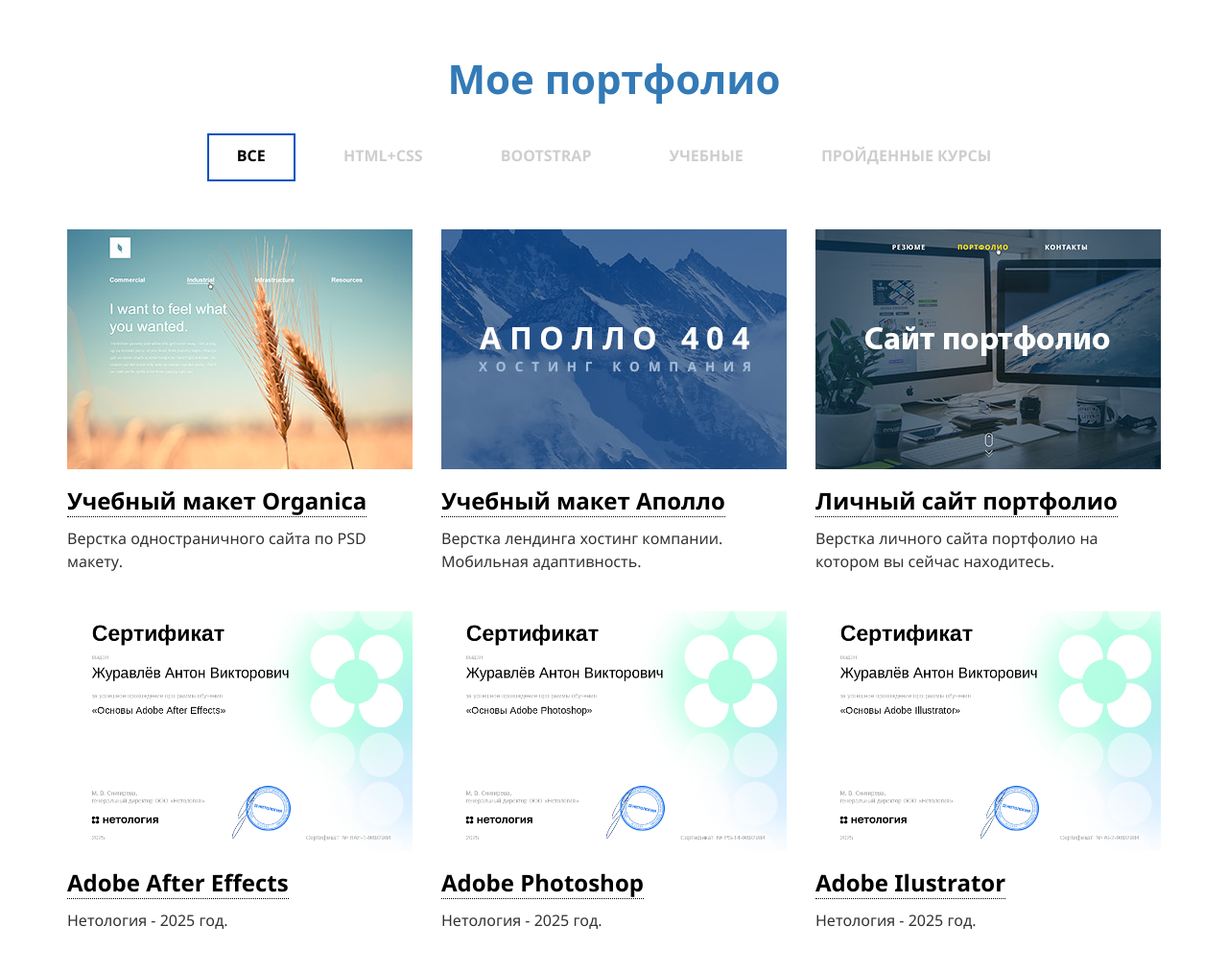
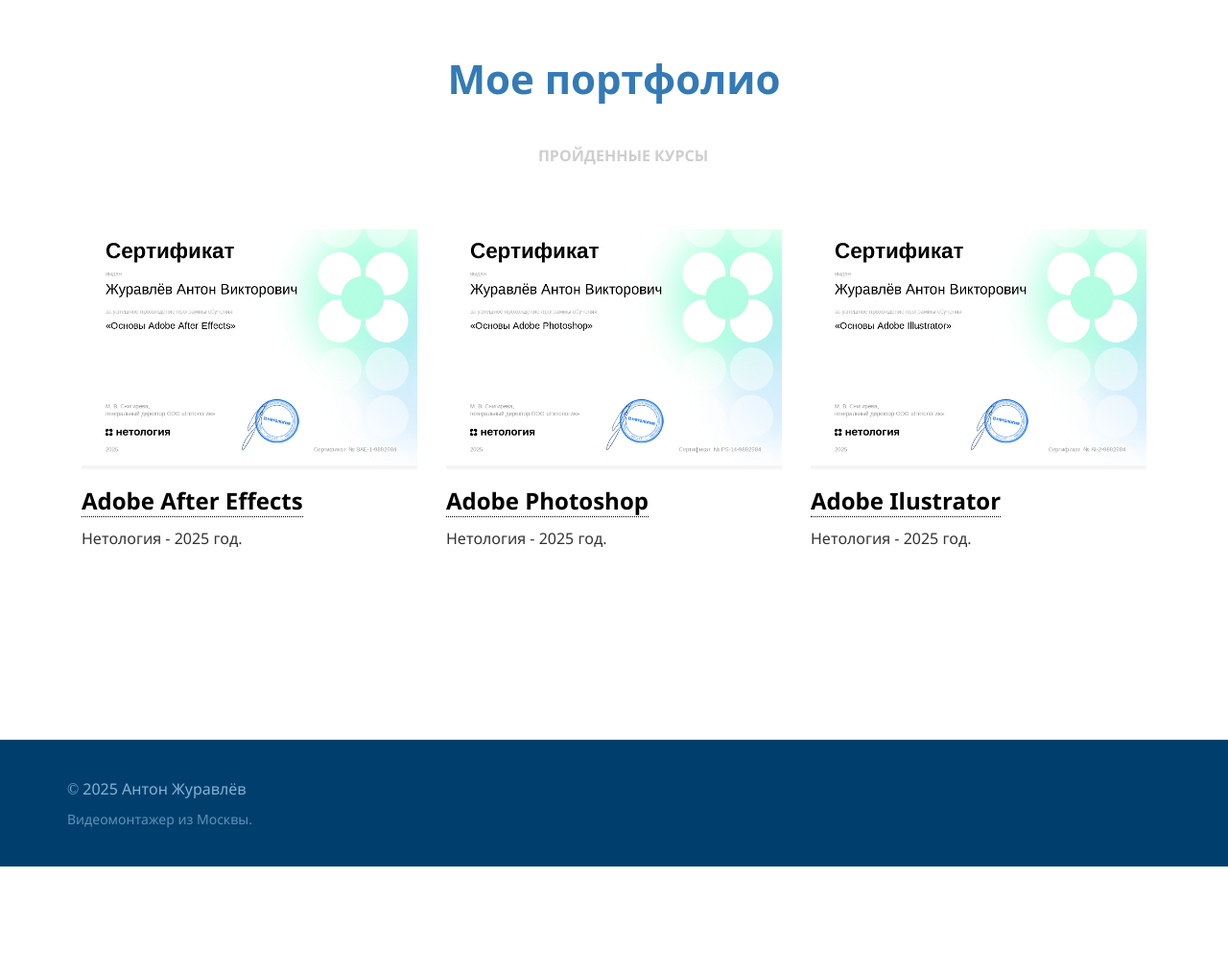
Before and after one commit to laudenn/Zhuravlev, a plain HTML site: page index.html in a window 1280 px wide. Shown: the part 1440-2454 px from the top of the page at 96% size. After the commit the page ends 2343 px from the top, so only its background shows below. Drawn offline with Linux system fonts and the light colour scheme.

Commit message:
Update index.html

```diff
--- a/index.html
+++ b/index.html
@@ -218,86 +218,15 @@
 			<div class="filter-block">
 				<ul class="filter-block__block">
 					<li class="filter-block__element">
-						<span class="filter-block__button filter" data-filter="all">Все</span>
-					</li>
-					<li class="filter-block__element">
-						<span class="filter-block__button filter" data-filter=".html-css">HTML+CSS</span>
-					</li>
-					<li class="filter-block__element">
-						<span class="filter-block__button filter" data-filter=".bootstrap">Bootstrap</span>
-					</li>
-					<li class="filter-block__element">
-						<span class="filter-block__button filter" data-filter=".tutorial">Учебные</span>
+
 					</li>
 					<li class="filter-block__element">
 						<span class="filter-block__button filter" data-filter=".payed">Пройденные курсы</span>
 					</li>
 				</ul>
 			</div>
-			<!-- // Фильтр работ -->
 
-			<!-- Блок - ряд с работами -->
-			<div class="row" id="portfolio-projects">
 
-				<!-- Работа в портфолио -->
-				<div class="col-sm-4 mix html-css tutorial">
-					<div class="portfolio-item">
-						<div class="portfolio-item__image">
-							<a href="usercontent/img/full/organic.mov" class="fancybox portfolio-item__image__hover" rel="group" title="Учебный макет Organica">
-								<i class="fa fa-search" aria-hidden="true"></i><br>
-								<span>Увеличить</span>
-							</a>
-							<img src="usercontent/img/project_organica.jpg">
-						</div>
-						<div class="portfolio-item__title">
-							<a href="#">Учебный макет Organica</a>
-						</div>
-						<div class="portfolio-item__description">
-							Верстка одностраничного сайта по PSD макету.
-						</div>
-					</div>
-				</div>
-				<!-- // Работа в портфолио -->
-
-				<!-- Работа в портфолио -->
-				<div class="col-sm-4 mix bootstrap tutorial">
-					<div class="portfolio-item">
-						<div class="portfolio-item__image">
-							<a href="usercontent/img/full/apollo.jpg" class="fancybox portfolio-item__image__hover" rel="group" title="Учебный макет Аполло">
-								<i class="fa fa-search" aria-hidden="true"></i><br>
-								<span>Увеличить</span>
-							</a>
-							<img src="usercontent/img/project_apollo.jpg" alt="Учебный макет Аполло">
-						</div>
-						<div class="portfolio-item__title">
-							<a href="#">Учебный макет Аполло</a>
-						</div>
-						<div class="portfolio-item__description">
-							Верстка лендинга хостинг компании. Мобильная адаптивность.
-						</div>
-					</div>
-				</div>
-				<!-- // Работа в портфолио -->
-
-				<!-- Работа в портфолио -->
-				<div class="col-sm-4 mix bootstrap tutorial">
-					<div class="portfolio-item">
-						<div class="portfolio-item__image">
-							<a href="usercontent/img/full/portfolio.jpg" class="fancybox portfolio-item__image__hover" rel="group" title="Личный сайт портфолио">
-								<i class="fa fa-search" aria-hidden="true"></i><br>
-								<span>Увеличить</span>
-							</a>
-							<img src="usercontent/img/project_portfolio.jpg" alt="Личный сайт портфолио">
-						</div>
-						<div class="portfolio-item__title">
-							<a href="#">Личный сайт портфолио</a>
-						</div>
-						<div class="portfolio-item__description">
-							Верстка личного сайта портфолио на котором вы сейчас находитесь.
-						</div>
-					</div>
-				</div>
-				<!-- // Работа в портфолио -->
 
 				<!-- Работа в портфолио -->
 				<div class="col-sm-4 mix html-css payed">
```
